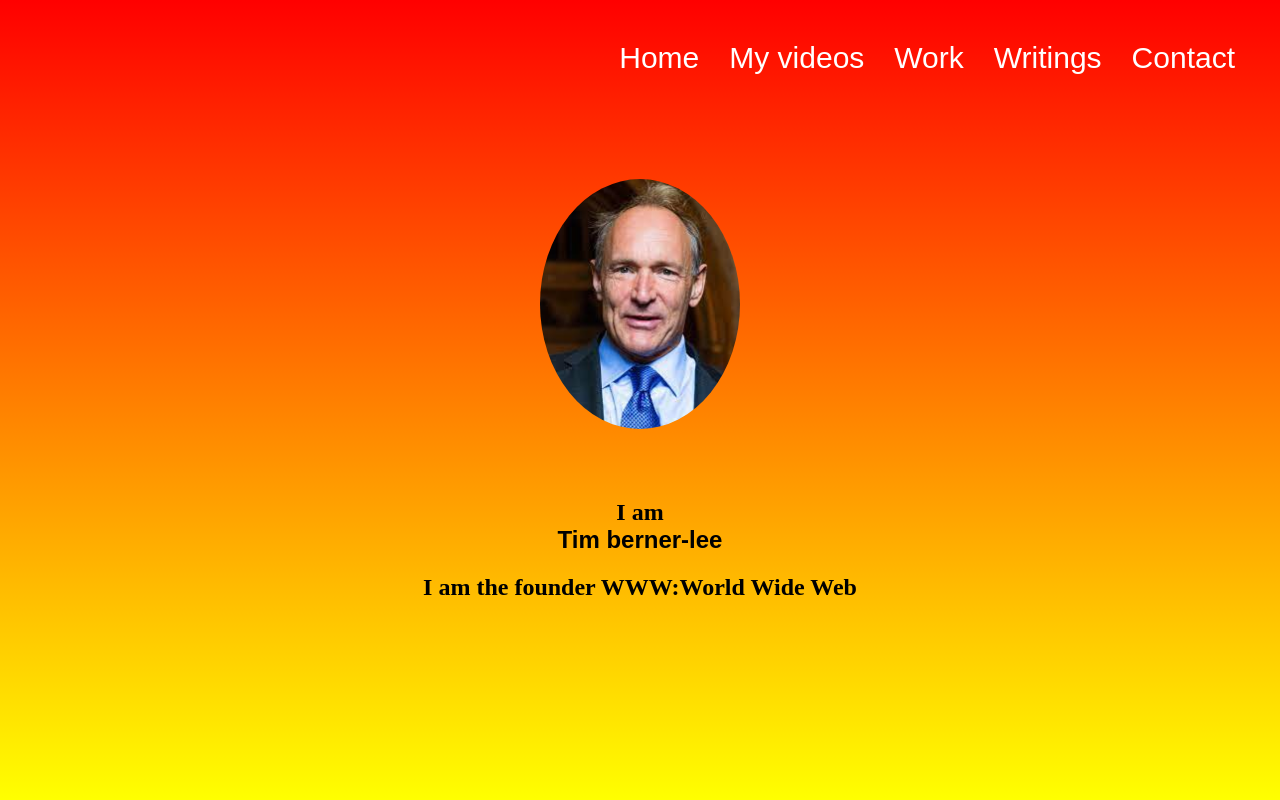
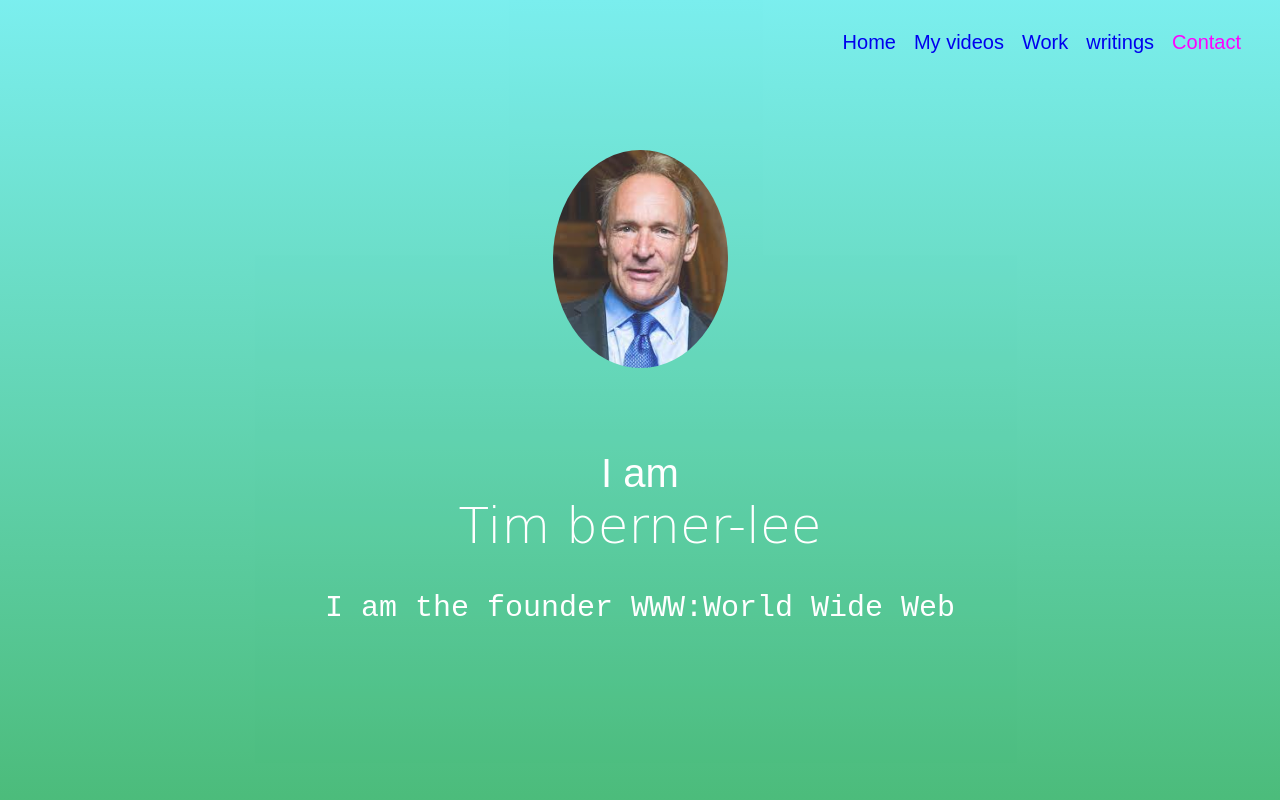
Before and after one commit to Master1coder/Tim-berners-lee, a plain HTML site: page index.html in a window 1280 px wide. Shown: the top 800 px of the page. Drawn offline with Linux system fonts and the light colour scheme; a web font is replaced by a local one.

Commit message:
Add files via upload

```diff
--- a/index.html
+++ b/index.html
@@ -2,7 +2,7 @@
 
 <head>
     <link rel="preconnect" href="https://fonts.gstatic.com">
-<link href="https://fonts.googleapis.com/css2?family=RocknRoll+One&display=swap" rel="stylesheet">
+    <link href="https://fonts.googleapis.com/css2?family=RocknRoll+One&display=swap" rel="stylesheet">
     <title>
         Tim berners-lee
     </title>
@@ -11,10 +11,11 @@
 
 <body>
     <ul class="menu">
-        <li class="links"> Home </li>
-        <li class="links"> My videos </li>
-        <li class="links"> Work </li>
-        <li class="links"> Writings </li>
+
+        <li class="links"><a href="#intro">Home</a> </li>
+        <li class="links"><a href="#videos">My videos</a></li>
+        <li class="links"> <a href="#work">Work</a> </li>
+        <li class="links"> <a href="#writing">writings</a></li>
         <li class="links"> Contact </li>
     </ul>
     <section id="intro">
@@ -41,6 +42,27 @@
 
         </p>
     </section>
+    <section id="videos">
+        <h1>videos</h1>
+        <div class="line"></div>
+        <iframe width="896" height="506" src="https://www.youtube.com/embed/OM6XIICm_qo" frameborder="0" allow="accelerometer; autoplay; clipboard-write; encrypted-media; gyroscope; picture-in-picture" allowfullscreen></iframe><iframe width="896" height="506" src="https://www.youtube.com/embed/OM6XIICm_qo" frameborder="0" allow="accelerometer; autoplay; clipboard-write; encrypted-media; gyroscope; picture-in-picture" allowfullscreen></iframe>
+        <br>
+        <iframe width="900" height="506" src="https://www.youtube.com/embed/2FioOPTessc" frameborder="0" allow="accelerometer; autoplay; clipboard-write; encrypted-media; gyroscope; picture-in-picture" allowfullscreen></iframe>
+    </section>
+    <section id="writing">
+        <h1>writing</h1>
+        <div class="line"></div>
+        <a class="articles" href="https://webfoundation.org/2019/03/web-birthday-30/" target="_blank">30 years on, what’s next #ForTheWeb?</a>
+        <br>
+        <a class="articles" href="https://webfoundation.org/about/sir-tim-berners-lee/" target="_blank">Tim-berners-lee article.</a>
+
+
+    </section>
+    <section id="work">
+        <h1>work</h1>
+        <div class="line"></div>
+        <iframe height="800" width="1000" src="https://en.wikipedia.org/wiki/Tim_Berners-Lee#Career_and_research"></iframe>
+    </section>
 </body>
 
 </html>
--- a/style.css
+++ b/style.css
@@ -1,50 +1,71 @@
 body {
-    margin: 0px;
+    margin: 0;
     padding-top: 800px;
+    text-align: center;
+}
+
+.profile {
+    width: 175px;
+    margin-bottom: 50px;
+    border-radius: 50%;
+
 }
 
 #intro {
+
     position: absolute;
-    display: table;
     height: 800px;
-    background: linear-gradient(red 0%, yellow 100%);
+    color: #FFFFFF;
+    left: 0;
     top: 0;
     bottom: 0;
-    left: 0;
     right: 0;
-    opacity: 1;
+    opacity: 0.83;
+    background: linear-gradient(#60ebeb 0%, #27ae60 100%);
+    display: table;
     width: 100%;
     height: 100%;
     z-index: 9;
+
 }
 
-.parallax-inner {
-    position: relative;
-    display: table-cell;
-    text-align: center;
-    vertical-align: middle;
+
+
+h1 {
+
+    font-size: 40px;
+    font-family: sans-serif;
+    font-weight: 300;
+
 }
 
-.profile {
-    width: 200px;
-    margin-bottom: 50px;
-    border-radius: 50%;
+#name {
+    font-size: 50px;
+    line-height: 1.2;
+    font-family: 'Cinzel Decorative', cursive;
+
+}
+
+h2 {
+    font-size: 30px;
+    font-weight: 300;
+    line-height: 1.2;
+    font-family: monospace;
 }
 
 #bio {
+
     padding: 50px;
     text-align: center;
-    background: linear-gradient(yellow 100%, red 0%);
-
-
 }
 
 .line {
     height: 6px;
+    background-color: #000;
     width: 70px;
-    background-color: black;
     margin: 8px auto;
 }
+
 
 p {
     max-width: 450px;
@@ -53,27 +74,52 @@
     line-height: 1.3;
 }
 
+.parallax-inner {
+
+    display: table-cell;
+    position: relative;
+    text-align: center;
+    vertical-align: middle;
+
+}
+
+
 .menu {
     list-style: none;
-    position: absolute;
+    position: fixed;
     top: 10px;
     right: 30px;
+    cursor: pointer;
     z-index: 10;
-    cursor: pointer;
+
 }
+
+
 
 .links {
     float: left;
-    color: white;
-    padding: 15px;
+    color: fuchsia;
+    padding-top: 5px;
+    padding-left: 9px;
+    padding-right: 9px;
+    padding-bottom: 5px;
     font-family: fantasy;
-    font-size: 30px;
+    font-size: 20px
 }
 
 .links:hover {
-    background-color: black;
+    background-color: aqua;
 }
 
-#name {
-    font-family: 'RocknRoll One', sans-serif;
+html {
+    scroll-behavior: smooth;
 }
+
+a {
+    text-decoration: none;
+}
+
+
+.article:hover {
+    color:fuchsia;
+}
```
Also changed, not shown: 2829.JPG (added).
